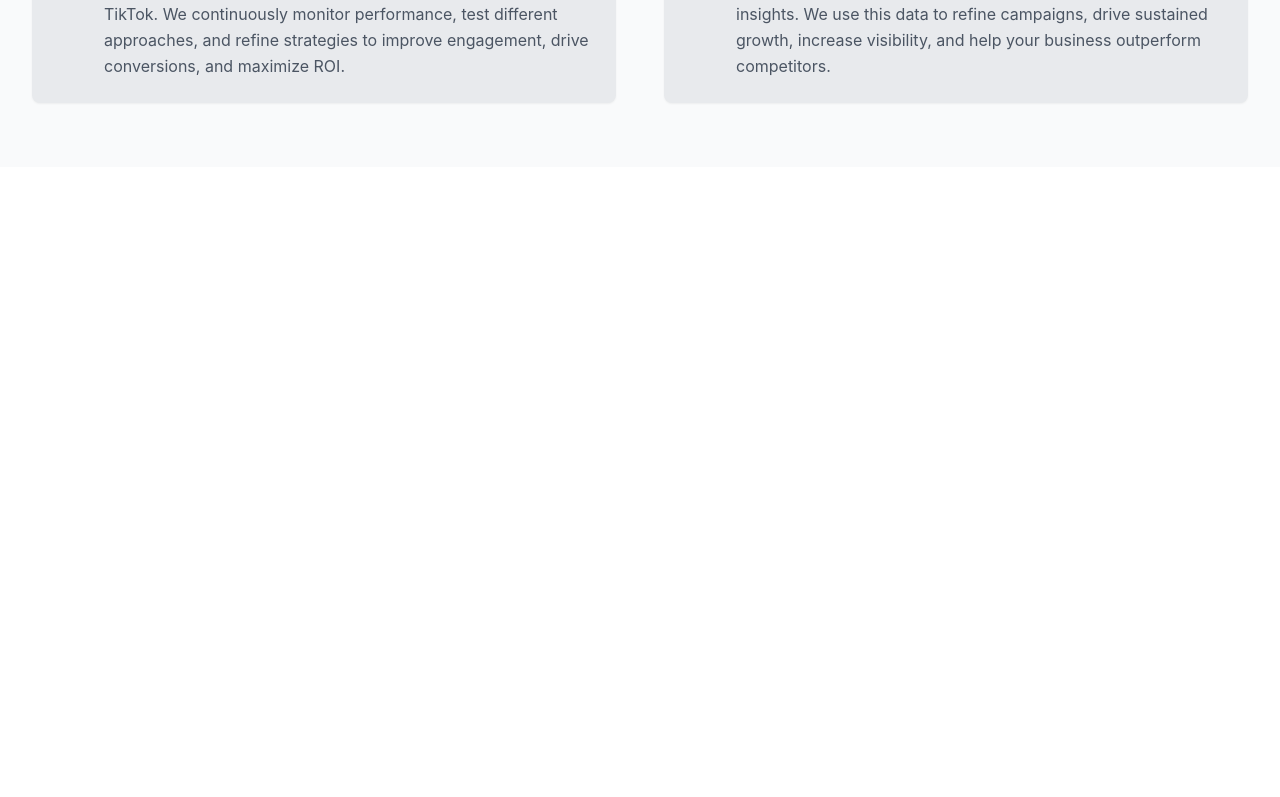
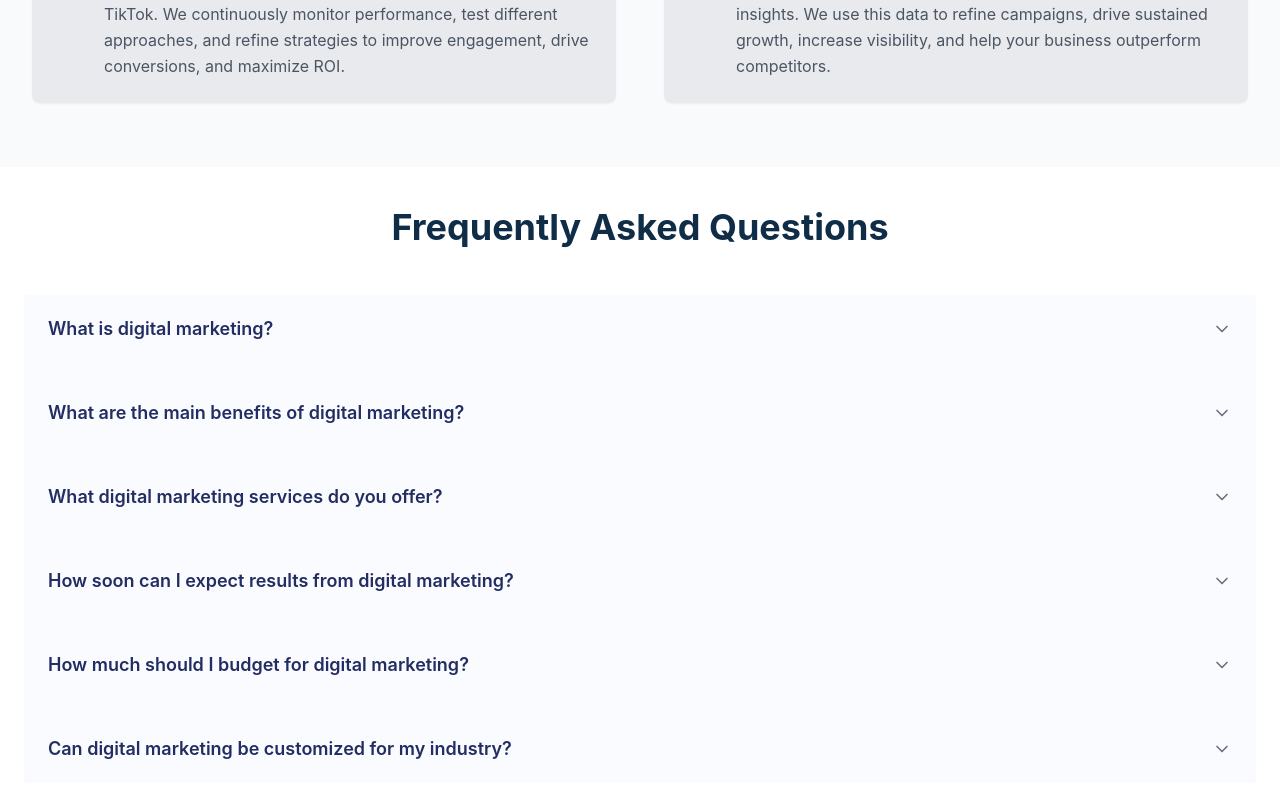
Before and after one commit to rastogi30/Mindor-tech, a Next.js app: page /services/digital-marketing in a window 1280 px wide. Shown: the part 3207-4004 px from the top of the page. Before the commit the page ends 3374 px from the top, so only its background shows below. Built offline with nearby package versions, Linux system fonts and the light colour scheme.

Commit message:
faq added

```diff
--- a/src/components/webcomponents/faq.tsx
+++ b/src/components/webcomponents/faq.tsx
@@ -9,7 +9,7 @@ interface FAQItem {
     answer: string;
 }
 
-type FAQVariant = 'web' | 'ai' | 'blockchain' | 'rpa';
+type FAQVariant = 'web' | 'ai' | 'blockchain' | 'rpa' | 'digital';
 
 interface FAQProps {
     variant?: FAQVariant;
@@ -130,7 +130,40 @@ const FAQ: React.FC<FAQProps> = ({ variant = 'web' }) => {
         }
     ];
 
-    const faqData = variant === 'web' ? webFaqData : variant === 'ai' ? aiFaqData : variant === 'blockchain' ? blockchain : rpa;
+    const digitalFaqData: FAQItem[] = [
+    {
+        id: 'digital-what-is',
+        question: 'What is digital marketing?',
+        answer: 'Digital marketing is the use of online channels and strategies—such as search engines, social media, email, and websites—to promote products, services, or brands and connect with potential customers.'
+    },
+    {
+        id: 'digital-benefits',
+        question: 'What are the main benefits of digital marketing?',
+        answer: 'Digital marketing helps businesses reach a wider audience, target specific customer segments, measure campaign performance in real time, and achieve cost-effective growth compared to traditional marketing methods.'
+    },
+    {
+        id: 'digital-services',
+        question: 'What digital marketing services do you offer?',
+        answer: 'We offer a full suite of services including SEO, PPC advertising, social media management, content marketing, email campaigns, online reputation management, and analytics/reporting.'
+    },
+    {
+        id: 'digital-results',
+        question: 'How soon can I expect results from digital marketing?',
+        answer: 'Results depend on your goals and chosen strategies. Some channels like PPC can deliver quick results, while SEO and content marketing may take several months to show significant impact. We provide transparent reporting so you can track progress at every stage.'
+    },
+    {
+        id: 'digital-budget',
+        question: 'How much should I budget for digital marketing?',
+        answer: 'Budget varies based on your business size, goals, and competition. We help you create a tailored plan that maximizes ROI, whether you’re a startup or an established brand.'
+    },
+    {
+        id: 'digital-customization',
+        question: 'Can digital marketing be customized for my industry?',
+        answer: 'Absolutely! We tailor strategies to your industry, target audience, and business objectives to ensure your campaigns deliver relevant results and sustainable growth.'
+    }
+];
+
+    const faqData = variant === 'web' ? webFaqData : variant === 'ai' ? aiFaqData : variant === 'blockchain' ? blockchain : variant === 'rpa' ? rpa : digitalFaqData;
 
 
     const toggleItem = (itemId: string) => {
--- a/src/services/digital.tsx
+++ b/src/services/digital.tsx
@@ -3,6 +3,7 @@ import Navbar from '@/components/Navbar';
 import Landing from '@/components/webcomponents/landing';
 import Slider from '@/components/Slider';
 import Process from '@/components/blockcomponents/process';
+import FAQ from '@/components/webcomponents/faq';
 
 const Digital: React.FC = () => {
   return (
@@ -11,6 +12,7 @@ const Digital: React.FC = () => {
       <Landing variant='digital'/>
       <Slider variant='digital'/>
       <Process variant='digital'/>
+      <FAQ variant='digital'/>
     </div>
   );
 };
```
